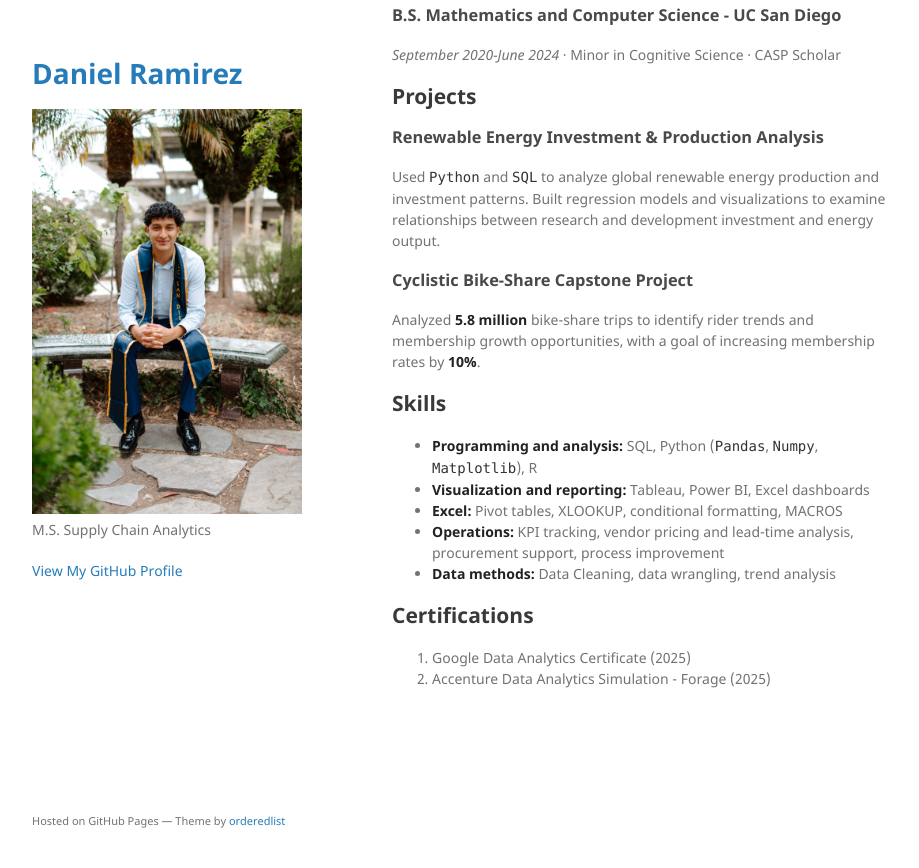
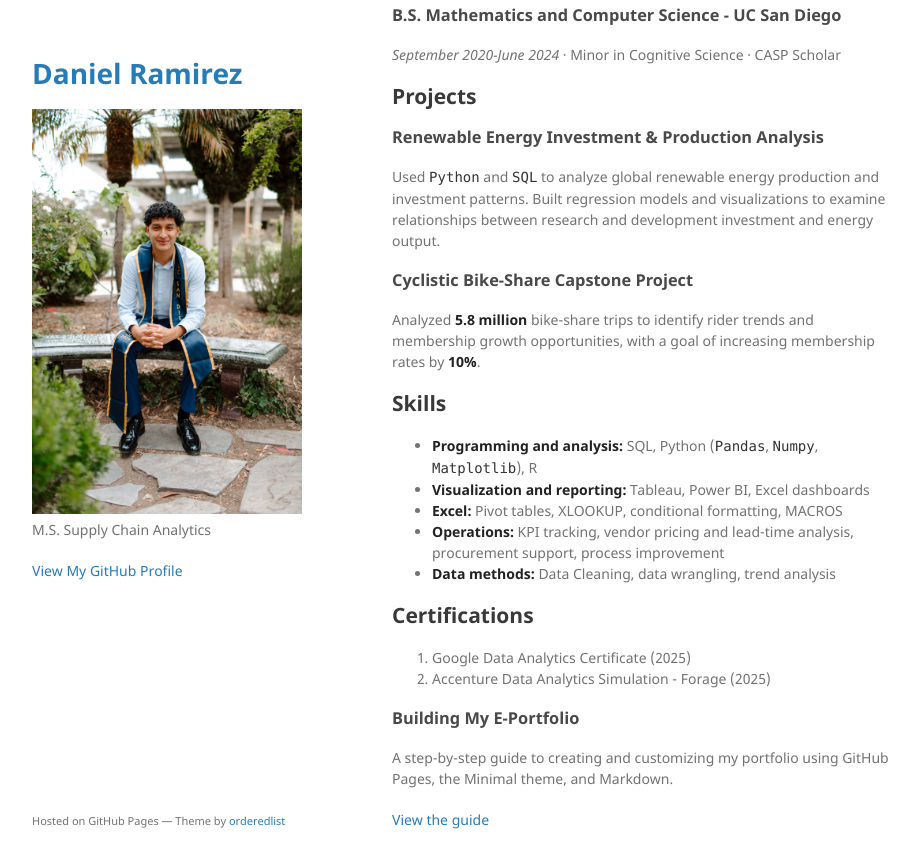
Before and after one commit to dannyr742/dannyr742.github.io, a Jekyll site: the page built from index.md, in a window 1280 px wide and 900 px high, scrolled down 946 px. Shown: the top 868 px of the window, without its empty margins (178-1097 px from the left). Built offline with Jekyll 4.4.1, drawn with Linux system fonts in a browser that asks for light colours; our own code applies the rules of GitHub Pages for plain Markdown files.

Commit message:
Add portfolio guide link to homepage

```diff
--- a/index.md
+++ b/index.md
@@ -58,3 +58,9 @@ Analyzed **5.8 million** bike-share trips to identify rider trends and membershi
 
 1. Google Data Analytics Certificate (2025)
 2. Accenture Data Analytics Simulation - Forage (2025)
+
+### Building My E-Portfolio
+
+A step-by-step guide to creating and customizing my portfolio using GitHub Pages, the Minimal theme, and Markdown.
+
+[View the guide](./portfolio-guide/)
```
